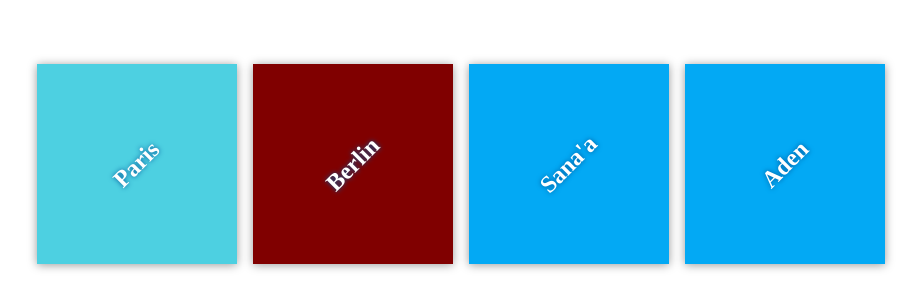
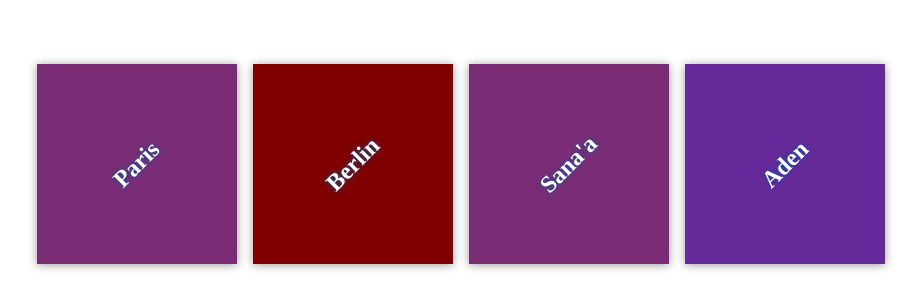
Before and after one commit to jubrannasser2/test_remote_repo1, a plain HTML site: page index.html in a window 1280 px wide. Shown: the part 236-544 px from the top of the page, without its empty margins (179-1100 px from the left). Drawn offline with Linux system fonts and the light colour scheme.

Commit message:
fix color problem and rotate

```diff
--- a/css/app.css
+++ b/css/app.css
@@ -41,7 +41,7 @@ body {
 }
 
 .destination:hover h2 {
-    transform: rotate(90deg);
+    transform: rotate(0deg);
 }
 
 h2 {
@@ -52,14 +52,14 @@ h2 {
 }
 
 #belize {
-    background-color: #4dd0e1;
+    background-color: #7a2d75;
 }
 
 #barcelona {
     background-color: #800000;
 }
 
-#sana'a {
+#sanaa {
     background-color: #7a2d75;
 }
 
--- a/index.html
+++ b/index.html
@@ -17,7 +17,8 @@
             <div class="destination" id="barcelona">
                 <h2>Berlin</h2>
             </div>
-            <div class="destination" id="sana'a">
+
+            <div class="destination" id="sanaa">
                 <h2>Sana'a</h2>
             </div>
 
```
